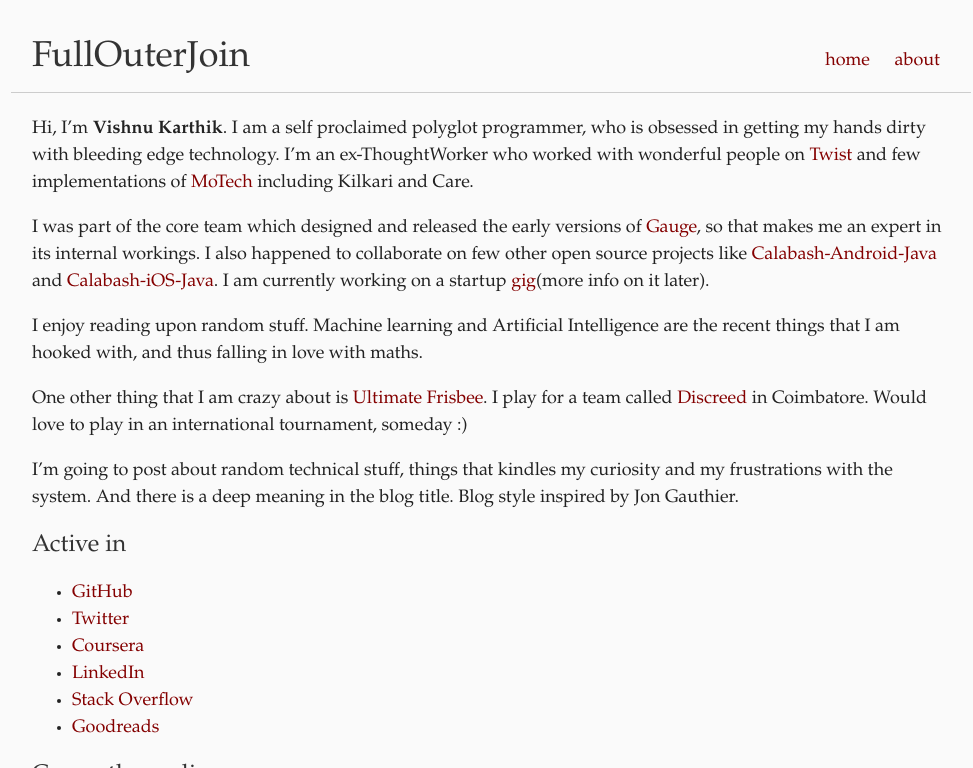
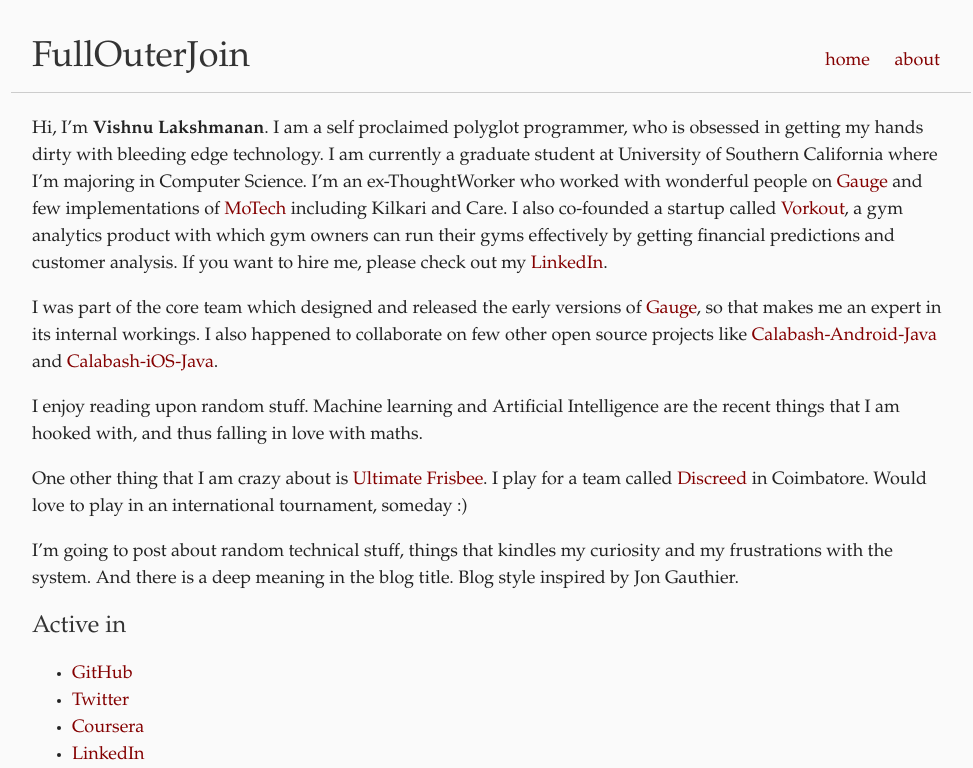
Before and after one commit to vishnukarthikl/vishnukarthikl.github.com, a Jekyll site: the page built from about.md, in a window 1280 px wide and 900 px high, cut to the strip 0-768 px from the top of the window. Shown: the whole strip, without its empty margins (149-1122 px from the left). Built offline with Jekyll 4.4.1, drawn with Linux system fonts in a browser that asks for light colours; nearby versions of some CDN libraries.

Commit message:
updated about

```diff
--- a/about.md
+++ b/about.md
@@ -3,9 +3,9 @@ title: About
 layout: default
 ---
 
-Hi, I'm **Vishnu Karthik**. I am a self proclaimed polyglot programmer, who is obsessed in getting my hands dirty with bleeding edge technology. I'm an ex-ThoughtWorker who worked with wonderful people on [Twist][1] and few implementations of [MoTech][2] including Kilkari and Care.
+Hi, I'm **Vishnu Lakshmanan**. I am a self proclaimed polyglot programmer, who is obsessed in getting my hands dirty with bleeding edge technology. I am currently a graduate student at University of Southern California where I'm majoring in Computer Science. I'm an ex-ThoughtWorker who worked with wonderful people on [Gauge][3] and few implementations of [MoTech][2] including Kilkari and Care. I also co-founded a startup called [Vorkout][6], a gym analytics product with which gym owners can run their gyms effectively by getting financial predictions and customer analysis. If you want to hire me, please check out my [LinkedIn][9].
 
-I was part of the core team which designed and released the early versions of [Gauge][3], so that makes me an expert in its internal workings. I also happened to collaborate on few other open source projects like [Calabash-Android-Java][4] and [Calabash-iOS-Java][5]. I am currently working on a startup [gig][6](more info on it later).
+I was part of the core team which designed and released the early versions of [Gauge][3], so that makes me an expert in its internal workings. I also happened to collaborate on few other open source projects like [Calabash-Android-Java][4] and [Calabash-iOS-Java][5].
 
 I enjoy reading upon random stuff. Machine learning and Artificial Intelligence are the recent things that I am hooked with, and thus falling in love with maths.
 
```
Also changed, not shown: other parts of about.md (+2 -2 lines), 4 other files.
